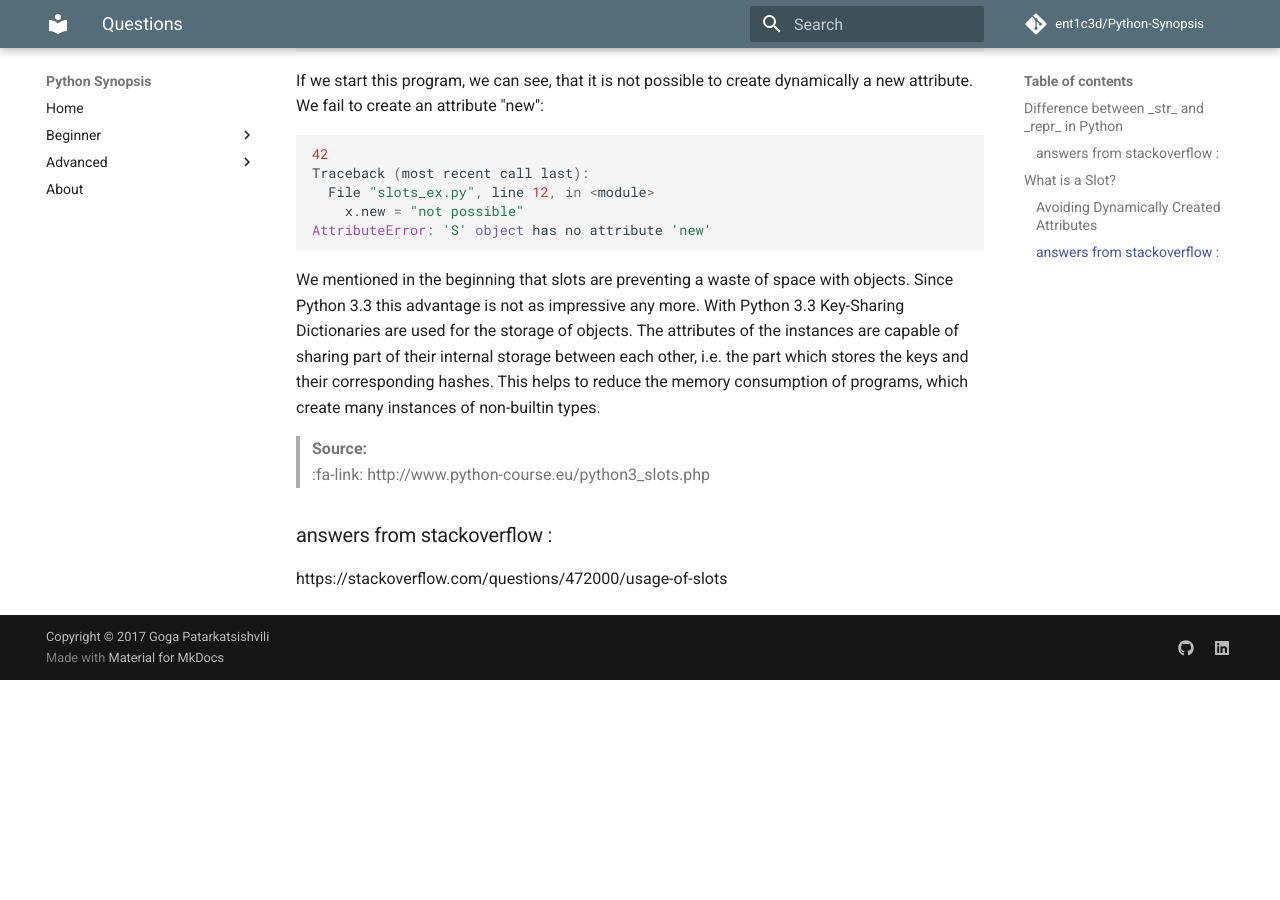
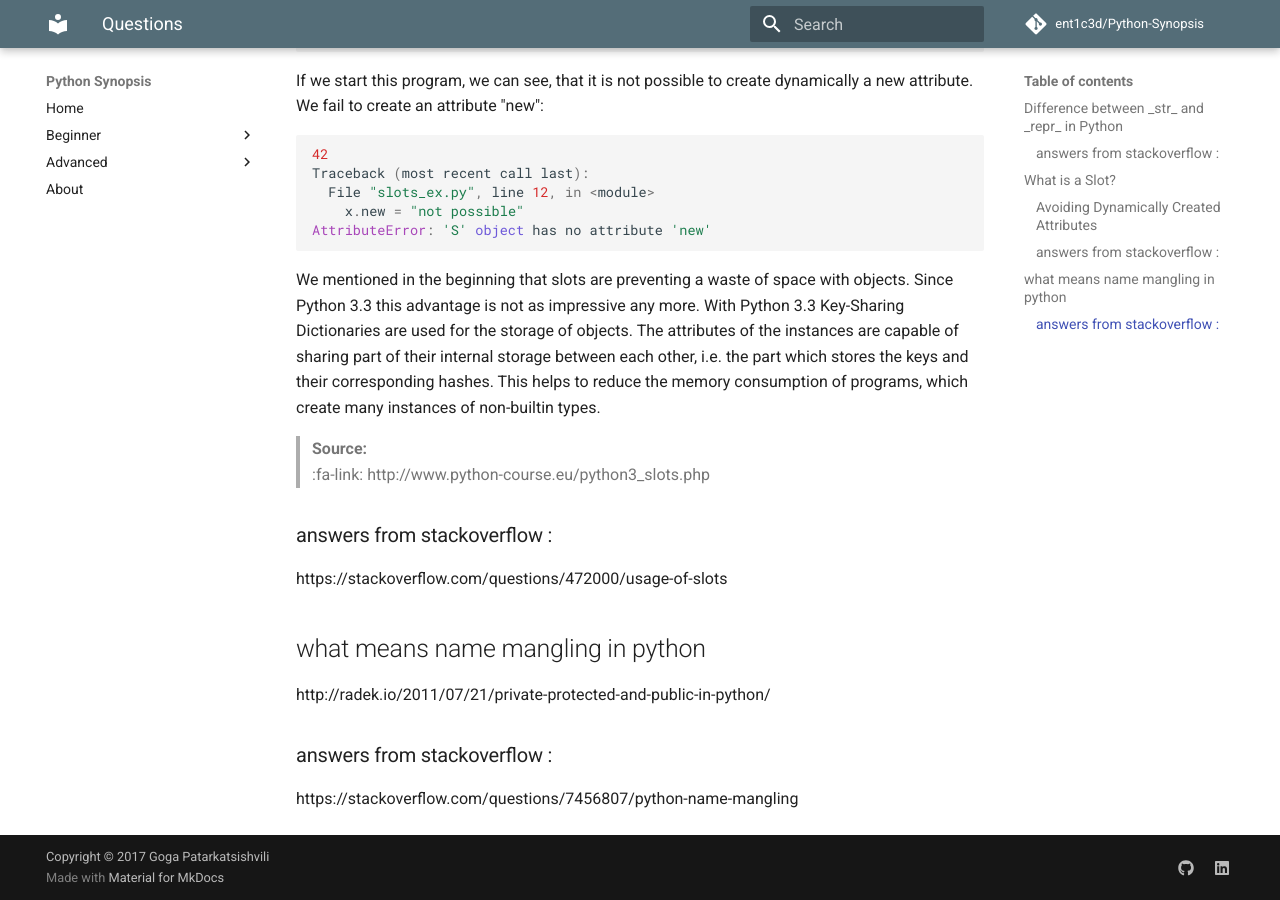
Before and after one commit to entGriff/Python-Synopsis, an MkDocs documentation site: the page built from docs/questions/questions.md, in a window 1280 px wide and 900 px high, scrolled down 3532 px. Built offline with MkDocs 1.6.1 and Material for MkDocs 9.7.7, drawn with Linux system fonts in a browser that asks for light colours; old or Windows-style settings are respelled for this version of MkDocs; before the commit the page ends 4212 px from its top, so only the background shows below that.

Commit message:
python name mangling

```diff
--- a/docs/questions/questions.md
+++ b/docs/questions/questions.md
@@ -141,3 +141,8 @@ We mentioned in the beginning that slots are preventing a waste of space with ob
 
 ### answers from stackoverflow :
 https://stackoverflow.com/questions/472000/usage-of-slots
+
+## what means name mangling in python
+http://radek.io/2011/07/21/private-protected-and-public-in-python/
+### answers from stackoverflow :
+https://stackoverflow.com/questions/7456807/python-name-mangling
```
